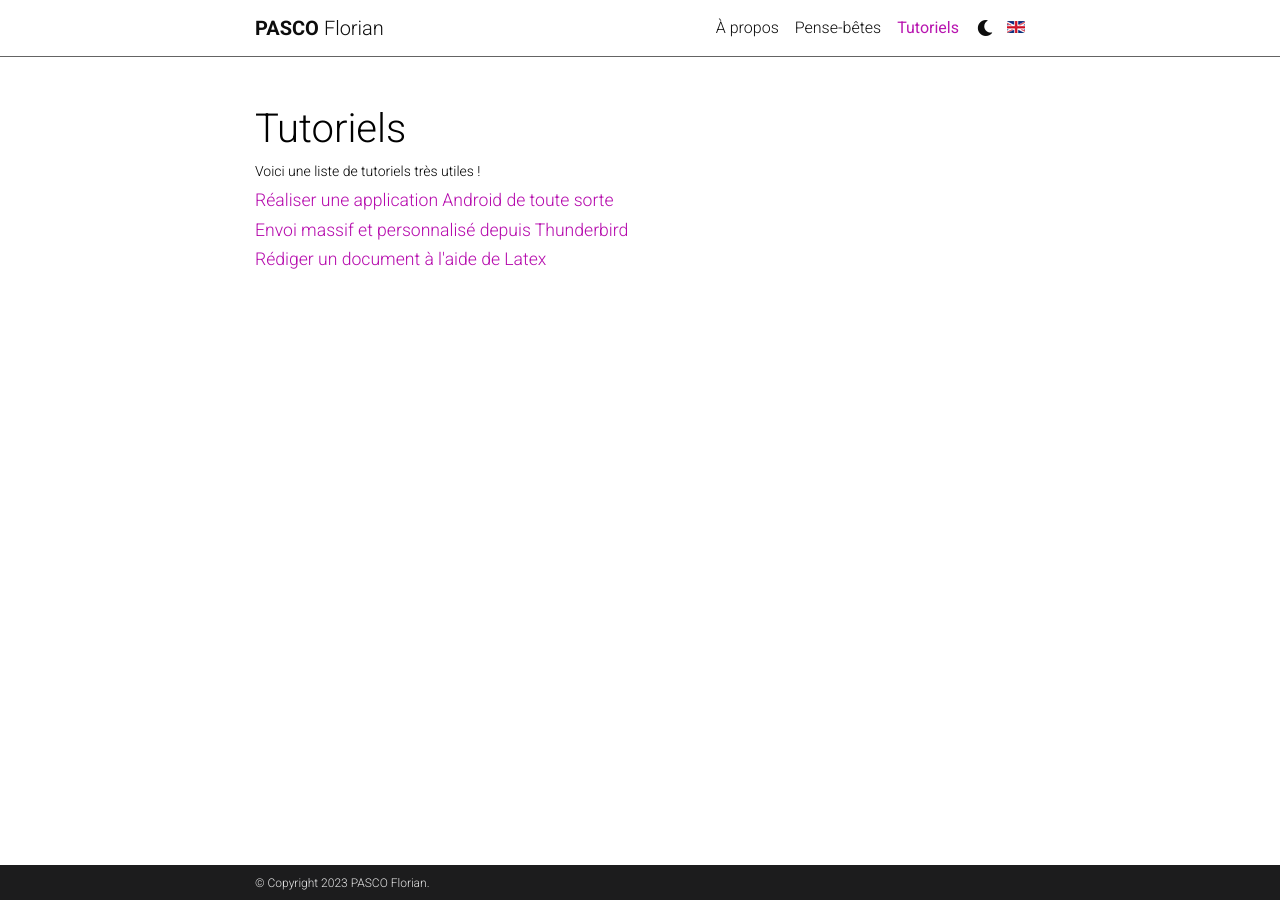
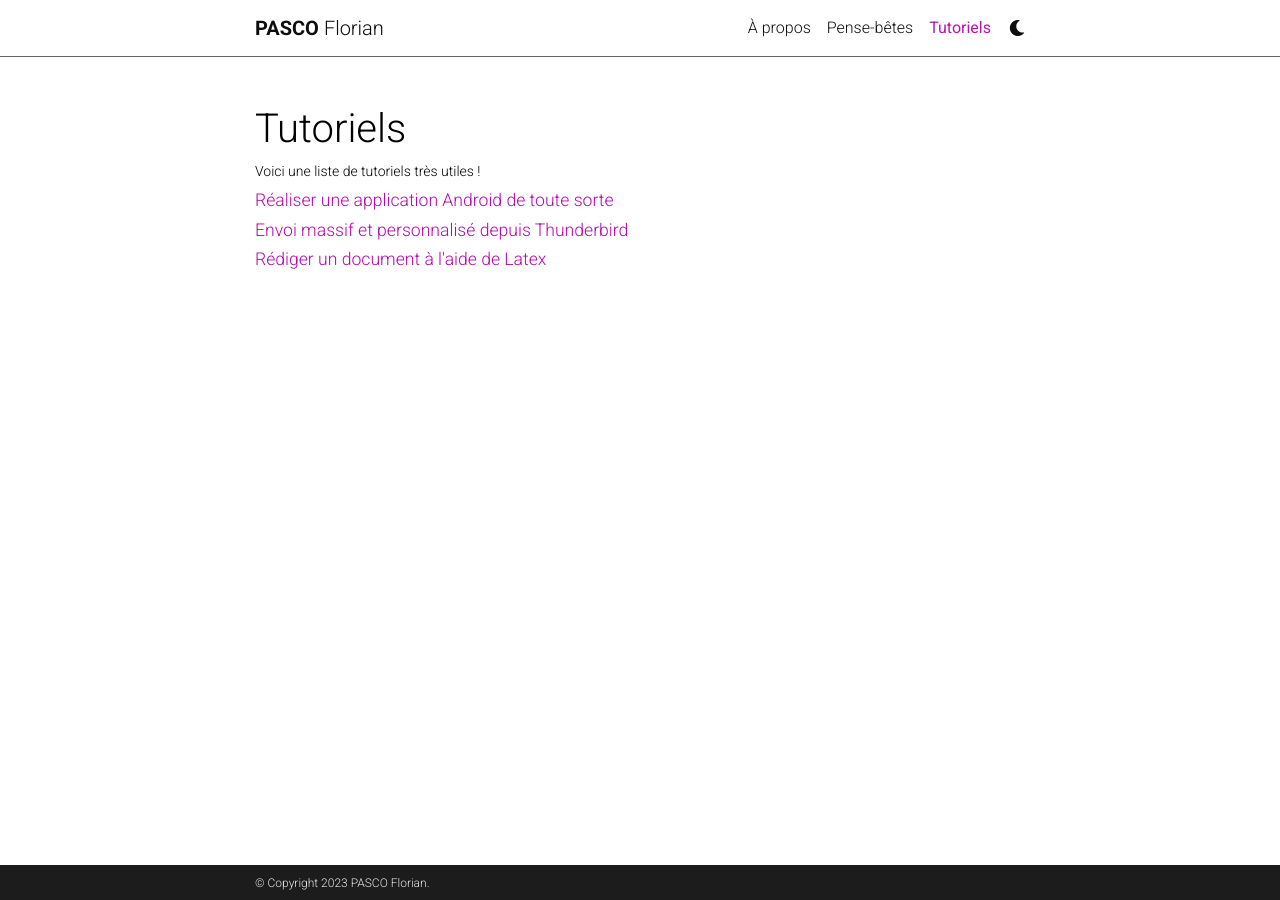
Before and after one commit to mpek29/learning, a Jekyll site: the page built from _pages/tutorials.md, in a window 1280 px wide. Built offline with Jekyll 4.4.1, drawn with Linux system fonts in a browser that asks for light colours; comment, search, counter and statistics services are not loaded; a style sheet for code colours, icons or effects is not loaded.

Commit message:
edit of header.html

```diff
--- a/_includes/header.html
+++ b/_includes/header.html
@@ -104,20 +104,6 @@
                 </button>
               </li>
               {%- endif %}
-
-              <!-- Toogle language mode -->
-              <li class="nav-item ">
-                  <!--
-                  <a class="nav-link" href="https://mpek29.github.io/" style="padding-bottom: 0.4rem;padding-top: 0.4rem;padding-right: 0px;">
-                      <img alt="FR" title="FR" src="https://mpek29.github.io/en/assets/img/languages/fr.gif" style="padding-left: 6px;padding-right: 0px;">
-                  </a>
-                  -->
-                  <a class="nav-link" href="https://mpek29.github.io/en/" style="padding-bottom: 0.4rem;padding-top: 0.4rem;padding-right: 0px;">
-                      <img alt="EN" title="EN" src="https://mpek29.github.io/assets/img/languages/en.gif" style="padding-left: 6px;padding-right: 0px;">
-                  </a>
-
-              </li>
-
             </ul>
           </div>
         </div>
```
